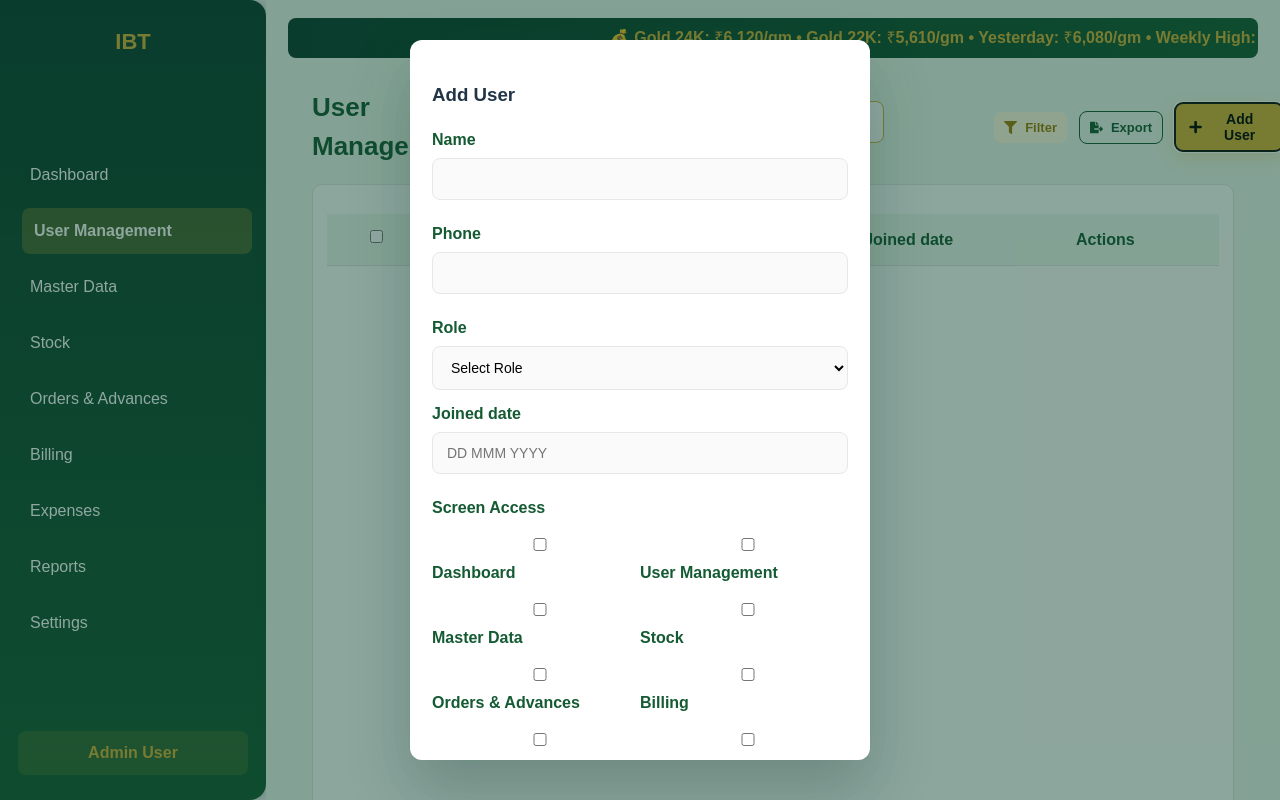
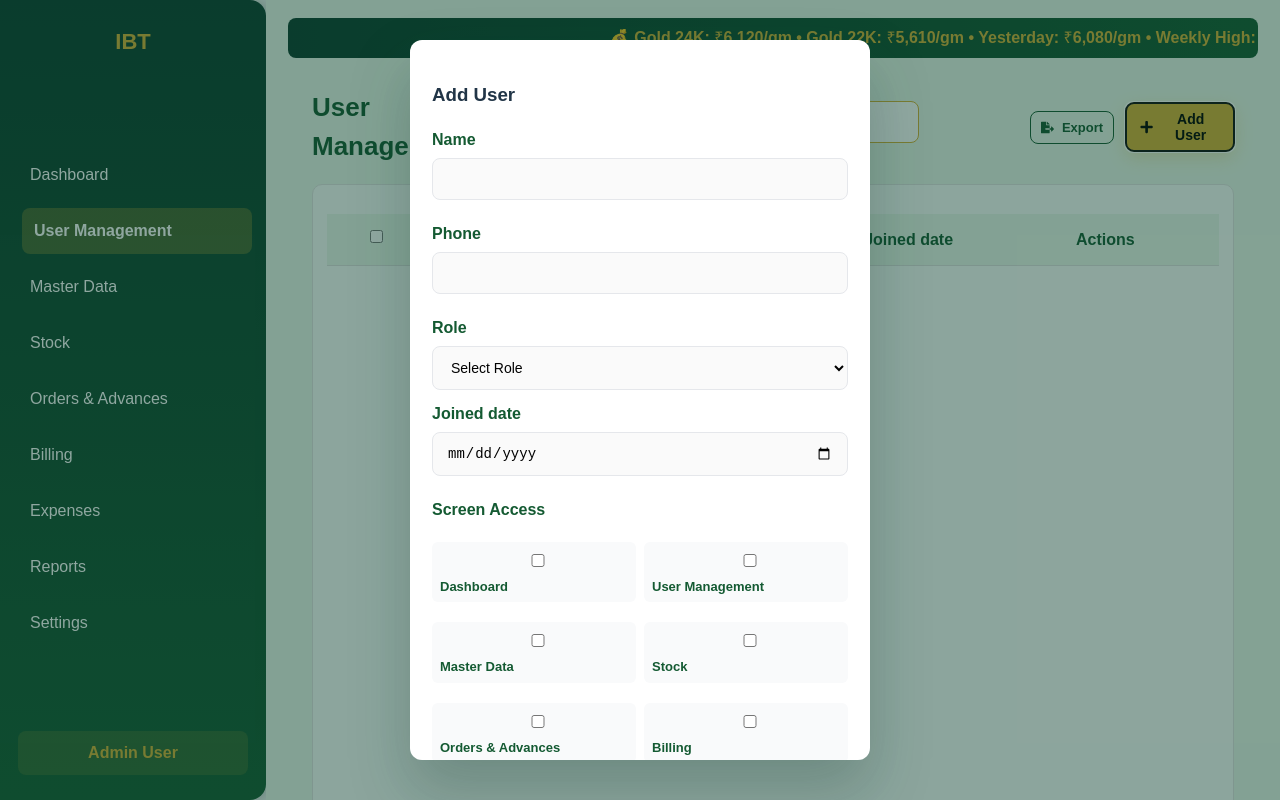
Before and after one commit to jannani2378/Jewellery-Management-system-mernstack, a React (Vite) app: page /user-management in a window 1280 px wide. Both pictures are taken after typing "Sample" into the empty fields and a click on the button "Add User". Built offline with nearby package versions, Linux system fonts and the light colour scheme.

Commit message:
Added Grid layout for the user access

```diff
--- a/src/pages/UserManagement.jsx
+++ b/src/pages/UserManagement.jsx
@@ -198,9 +198,7 @@ export default function UserManagement() {
             />
           </div>
 
-          <button className="btn small filter-btn" onClick={() => setShowFilter(true)}>
-            <FaFilter /> Filter
-          </button>
+
 
           <button className="btn small ghost" onClick={exportCSV}>
             <FaFileExport /> Export
@@ -280,16 +278,19 @@ export default function UserManagement() {
 
             <label>Joined date</label>
             <input
+              type="date"
               value={form.date}
               onChange={(e) => setForm({ ...form, date: e.target.value })}
-              placeholder="DD MMM YYYY"
             />
 
             {/* NEW: SCREEN ACCESS */}
+
+
             <label>Screen Access</label>
-            <div style={{ display: "grid", gridTemplateColumns: "1fr 1fr" }}>
+
+            <div className="access-grid">
               {SCREENS.map((screen) => (
-                <label key={screen}>
+                <label key={screen} className="access-item">
                   <input
                     type="checkbox"
                     checked={form.access.includes(screen)}
@@ -299,7 +300,6 @@ export default function UserManagement() {
                 </label>
               ))}
             </div>
-
             <div className="modal-actions">
               <button className="btn primary" onClick={saveForm}>
                 {editingUser ? "Save" : "Add"}
```
